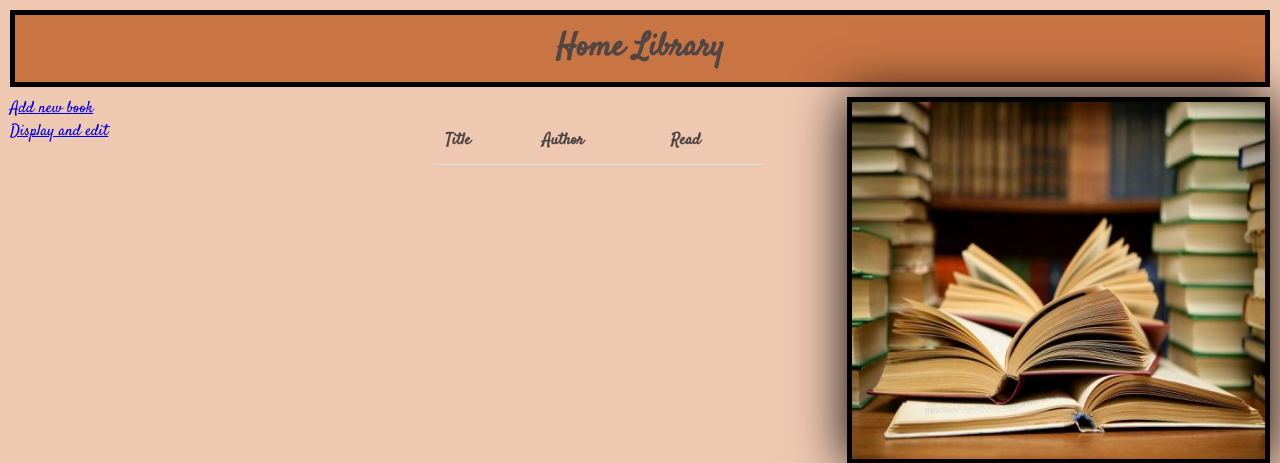
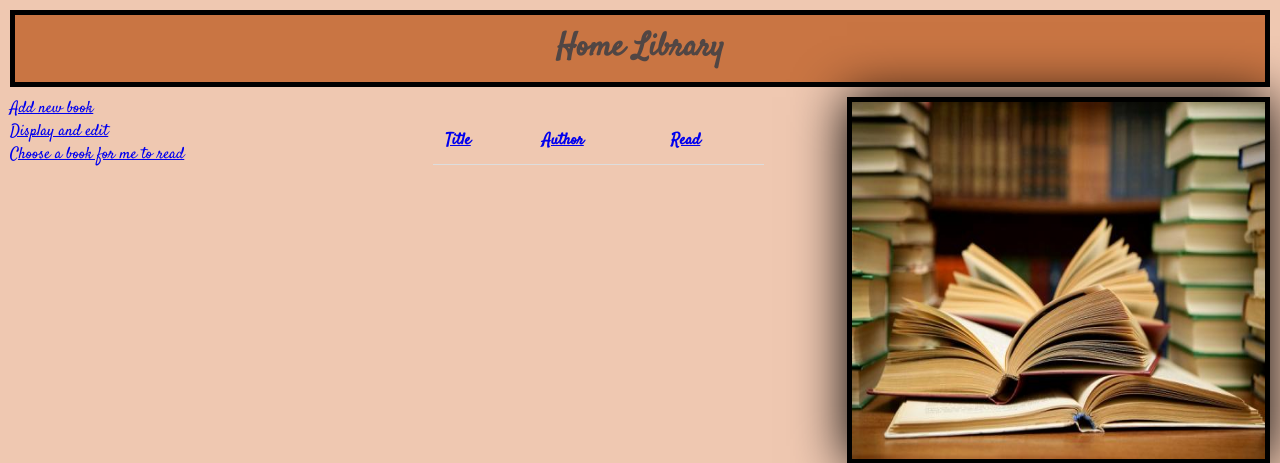
Before and after one commit to wtb-skill/Home-Library, a Flask app: page /display/ in a window 1280 px wide. Shown: the top 463 px of the page. Run offline with Flask 3, Linux system fonts and the light colour scheme; lists and menus that the app fills with data are empty.

Commit message:
Edit README and Fix some small issues

```diff
--- a/api_models.py
+++ b/api_models.py
@@ -22,7 +22,6 @@ class APIBooks:
         return []
 
     def create2(self, data):
-        print("BOOKS 2")
         self.books.append(data)
         self.save_all()
         self.size += 1
--- a/app.py
+++ b/app.py
@@ -2,7 +2,8 @@ from flask import Flask, request, render_template, redirect, url_for, g
 from forms import BooksForm
 from models import Books
 from api_models import APIBooks
-from api_routes import list_books_api_v1, get_book_api_v1, create_book_api_v1, delete_book_api_v1, update_book_api_v1, handle_not_found, handle_bad_request
+from api_routes import list_books_api_v1, get_book_api_v1, create_book_api_v1, delete_book_api_v1, update_book_api_v1, \
+    handle_not_found, handle_bad_request
 
 app = Flask(__name__)
 app.config.from_pyfile('config.py')
@@ -56,6 +57,24 @@ def library():
     return render_template("display.html", form=form, books=g.books.all())
 
 
+@app.route("/display_by_title/", methods=["GET", "POST"])
+def library_by_title():
+    form = BooksForm()
+    return render_template("display.html", form=form, books=g.books.sort_by_title())
+
+
+@app.route("/display_by_author/", methods=["GET", "POST"])
+def library_by_author():
+    form = BooksForm()
+    return render_template("display.html", form=form, books=g.books.sort_by_author())
+
+
+@app.route("/display_by_read/", methods=["GET", "POST"])
+def library_by_read():
+    form = BooksForm()
+    return render_template("display.html", form=form, books=g.books.sort_by_read())
+
+
 @app.route("/display/<int:book_id>/", methods=["GET", "POST"])
 def details(book_id):
     book_id = int(book_id)
@@ -67,6 +86,15 @@ def details(book_id):
             g.books.update(book_id - 1, form.data)
             return redirect(url_for("library"))
     return render_template("edit.html", form=form, books=g.books.all(), book_id=book_id)
+
+
+@app.route("/choose_unread_book/", methods=["GET", "POST"])
+def choose_unread_book():
+    chosen_book_id = g.books.choose_random()
+    chosen_book = g.books.get(chosen_book_id)
+    form = BooksForm(data=chosen_book)
+
+    return render_template("edit.html", form=form, books=g.books.all(), book_id=chosen_book_id)
 
 
 # REST API routes
--- a/forms.py
+++ b/forms.py
@@ -1,6 +1,6 @@
 from flask_wtf import FlaskForm
-from wtforms import StringField, PasswordField, TextAreaField, BooleanField, FileField, HiddenField
-from wtforms.validators import DataRequired, Email
+from wtforms import StringField, TextAreaField, BooleanField, HiddenField
+from wtforms.validators import DataRequired
 
 
 class BooksForm(FlaskForm):
@@ -8,7 +8,7 @@ class BooksForm(FlaskForm):
     title = StringField('Title', validators=[DataRequired()])
     author = StringField('Author', validators=[DataRequired()])
     description = TextAreaField('Description')
-    read_or_not = BooleanField('Read')
+    read = BooleanField('Read')
 
     def set_id(self, book_id):
         self.id.data = book_id
--- a/models.py
+++ b/models.py
@@ -39,9 +39,10 @@ class Books:
         self.save_all()
 
     def choose_random(self):
-        rng = randint(0, self.size - 1)
-        chosen_book = self.books[rng]
-        return chosen_book
+        unread_books = [book for book in self.books if not book['read']]
+        rng = randint(0, len(unread_books) - 1)
+        chosen_book = unread_books[rng]
+        return chosen_book['id']
 
     def delete(self, _id):
         book = self.get(_id)
@@ -50,3 +51,15 @@ class Books:
             self.save_all()
             return True
         return False
+
+    def sort_by_title(self):
+        sorted_books = sorted(self.books, key=lambda x: x['title'])
+        return sorted_books
+
+    def sort_by_author(self):
+        sorted_books = sorted(self.books, key=lambda x: x['author'])
+        return sorted_books
+
+    def sort_by_read(self):
+        sorted_books = sorted(self.books, key=lambda x: x['read'])
+        return sorted_books
--- a/static/style.css
+++ b/static/style.css
@@ -73,3 +73,8 @@ table#tdisplay th, td {
     text-align: left;
     border-bottom: 1px solid #ddd; /* Border between rows */
 }
+
+a:visited {
+    color: inherit; /* or specify the color you want */
+    text-decoration: none;
+}
--- a/templates/base.html
+++ b/templates/base.html
@@ -14,6 +14,7 @@
     <div id="base">
         <a href="http://127.0.0.1:5000/add_book">Add new book</a><br>
         <a href="http://127.0.0.1:5000/display">Display and edit</a><br>
+        <a href="{{ url_for('choose_unread_book') }}">Choose a book for me to read</a><br>
     </div>
 
     {% block content %}{% endblock %}
--- a/templates/display.html
+++ b/templates/display.html
@@ -9,9 +9,9 @@
         <table id="tdisplay">
             <thead>
                 <tr>
-                    <th>Title</th>
-                    <th>Author</th>
-                    <th>Read</th>
+                    <th><a href="{{ url_for('library_by_title') }}">Title</a></th>
+                    <th><a href="{{ url_for('library_by_author') }}">Author</a></th>
+                    <th><a href="{{ url_for('library_by_read') }}">Read</a></th>
                 </tr>
             </thead>
             {% for book in books %}
@@ -19,7 +19,7 @@
                     <!--<td><a href="{{ url_for('details', book_id=loop.index) }}">{{ book.title }}</a></td>-->
                     <td><a href="{{ url_for('details', book_id=book['id']) }}">{{ book['title'] }}</a></td>
                     <td>{{ book.author }}</td>
-                    {% if book.read_or_not %}
+                    {% if book.read %}
                         <td>yes</td>
                     {% else %}
                         <td>no</td>
```
Also changed, not shown: api_routes.py (+7 -7 lines), README.md.
